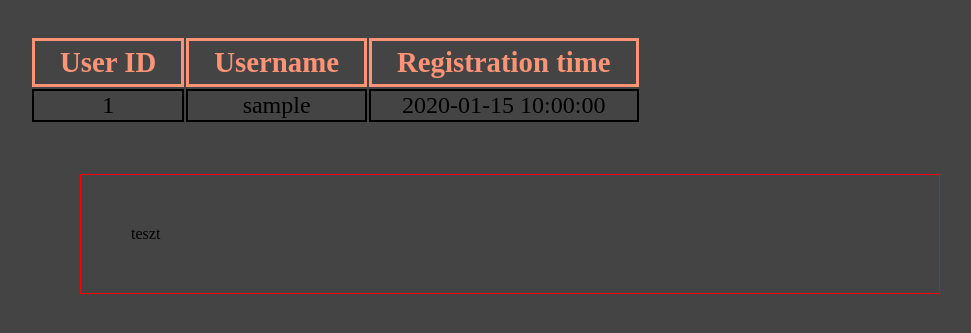
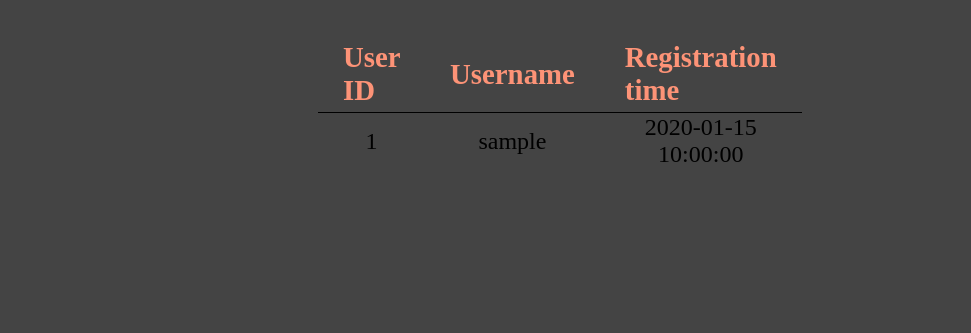
Before and after one commit to jonatanUri/AskMate, a Flask app: template templates/all_users.html in a window 1280 px wide. Shown: the part 124-457 px from the top of the page, without its empty margins (130-1101 px from the left). Run offline with Flask 2, Linux system fonts and the light colour scheme; the template is opened without the code that fills it: most values are stand-ins (such as "Sample title", 1, 10 or a date in 2020).

Commit message:
functioning table, css close to 100%

```diff
--- a/static/style.css
+++ b/static/style.css
@@ -143,26 +143,23 @@ h4 {
     max-width: 0.8em;
 }
 
-.table_data {
-    font-size: 1.5em;
-    text-align: center;
-    border-style: solid;
-    border-width: 2px;
+table {
+    border-collapse: collapse;
+    width:40%;
+    margin-left:30%;
+    margin-right:30%;
 }
 
-.table_header {
+th {
     font-size: 1.8em;
     font-weight: bold;
     color: lightsalmon;
     padding: 5px 25px;
-    border-style: solid;
-    border-width: 3px;
     animation: flash linear 3s infinite;
-    margin: 100px;
 }
 
-.test {
-    border: 1px red solid;
-    padding: 50px;
-    margin: 50px;
+td {
+    font-size: 1.5em;
+    text-align: center;
+    border-top: 1px black solid;
 }
--- a/templates/all_users.html
+++ b/templates/all_users.html
@@ -9,18 +9,17 @@
     <body>
         <table>
             <tr>
-                <td class="table_header">User ID</td>
-                <td class="table_header">Username</td>
-                <td class="table_header">Registration time</td>
+                <th>User ID</th>
+                <th>Username</th>
+                <th>Registration time</th>
             </tr>
             {%  for user in user_data %}
                 <tr>
-                    <td class="table_data">{{ user.id }}</td>
-                    <td class="table_data">{{ user.user_name }}</td>
-                    <td class="table_data">{{ user.registration_time }}</td>
+                    <td>{{ user.id }}</td>
+                    <td>{{ user.user_name }}</td>
+                    <td>{{ user.registration_time }}</td>
                 </tr>
             {%  endfor %}
         </table>
-        <div class="test">teszt</div>
     </body>
 </html>
```
